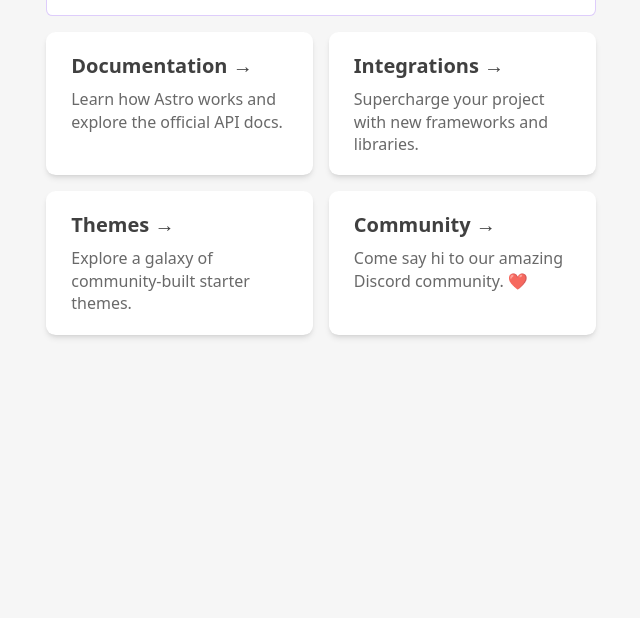
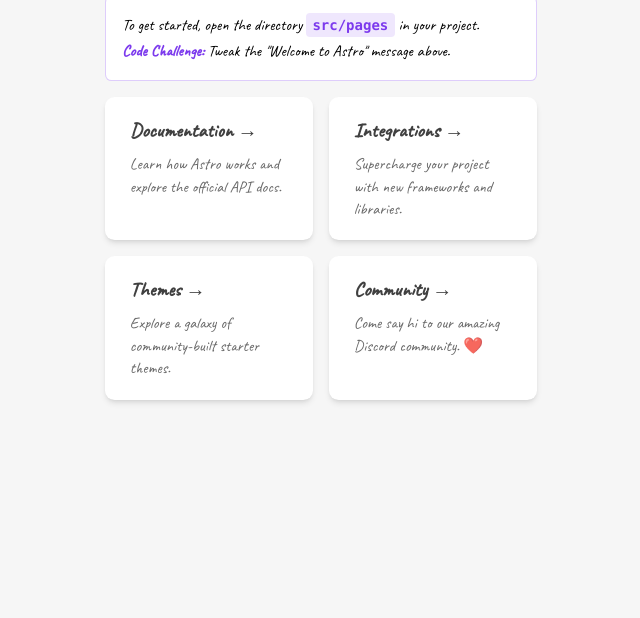
Before and after one commit to YEriin/rspot, an Astro site in the folder apps/algorithm/: page / in a window 1280 px wide. Shown: the part 182-800 px from the top of the page, without its empty margins (319-959 px from the left). Built offline with nearby package versions, Linux system fonts and the light colour scheme; Astro itself is replaced by a stand-in of ours.

Commit message:
feat: use handwriting font

```diff
--- a/apps/algorithm/src/layouts/Layout.astro
+++ b/apps/algorithm/src/layouts/Layout.astro
@@ -20,16 +20,29 @@
   </body>
 </html>
 <style is:global>
+  @font-face {
+    font-family: "handwriting-chinese";
+    src: url("/fonts/handwriting-chinese.ttf") format("truetype");
+  }
+  @font-face {
+    font-family: "Caveat-Regular";
+    src: url("/fonts/Caveat-Regular.ttf") format("truetype");
+  }
   :root {
     --accent: 124, 58, 237;
-		--accent-gradient: linear-gradient(45deg, rgb(var(--accent)), #da62c4 30%, white 60%);
+    --accent-gradient: linear-gradient(
+      45deg,
+      rgb(var(--accent)),
+      #da62c4 30%,
+      white 60%
+    );
   }
   html {
-		font-family: system-ui, sans-serif;
-		background-color: #F6F6F6;
+    font-family: "Caveat-Regular";
+    background-color: #f6f6f6;
   }
   code {
-		font-family: Menlo, Monaco, Lucida Console, Liberation Mono, DejaVu Sans Mono,
-			Bitstream Vera Sans Mono, Courier New, monospace;
+    font-family: Menlo, Monaco, Lucida Console, Liberation Mono,
+      DejaVu Sans Mono, Bitstream Vera Sans Mono, Courier New, monospace;
   }
 </style>
--- a/apps/algorithm/src/pages/index.astro
+++ b/apps/algorithm/src/pages/index.astro
@@ -6,6 +6,7 @@
 <Layout title="Welcome to Astro.">
 	<main>
 		<h1>Welcome to <span class="text-gradient">Astro</span></h1>
+		<h1>欢迎欢迎 <span class="text-gradient">Astro</span></h1>
 		<p class="instructions">
 			To get started, open the directory <code>src/pages</code> in your project.<br />
 			<strong>Code Challenge:</strong> Tweak the "Welcome to Astro" message above.
```
Also changed, not shown: apps/algorithm/public/fonts/Caveat-Regular.ttf (added), apps/algorithm/public/fonts/NothingYouCouldDo-Regular.ttf (added), 1 other file. Lines whose indentation alone changed are shown as unchanged.
